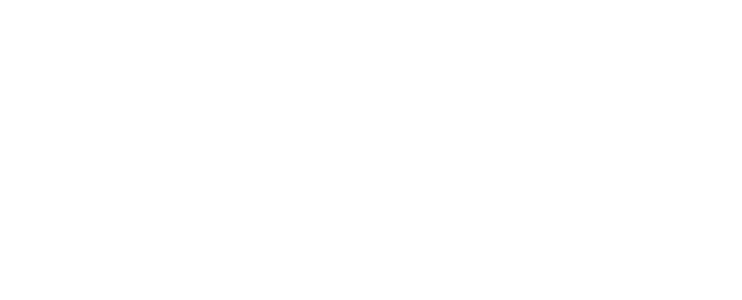
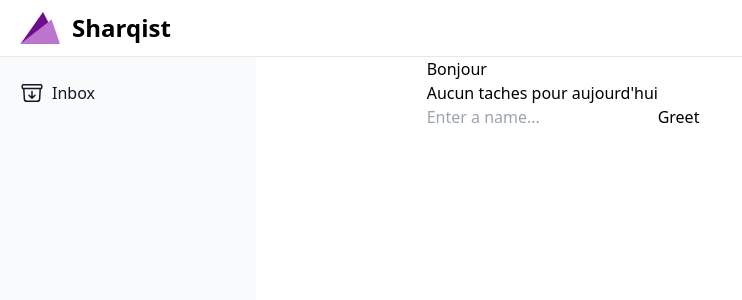
Before and after one commit to Sharqiewicz/Sharqist, a React (Vite) app: page / in a window 1280 px wide. Shown: the top 300 px of the page, without its empty margins (0-742 px from the left). Built offline with nearby package versions, Linux system fonts and the light colour scheme.

Commit message:
implement first templated page

```diff
--- a/src/App.tsx
+++ b/src/App.tsx
@@ -1,7 +1,5 @@
 import { useState } from 'react'
 import { invoke } from '@tauri-apps/api/tauri'
-
-import './index.css'
 
 function App() {
   const [greetMsg, setGreetMsg] = useState('')
--- a/src/main.tsx
+++ b/src/main.tsx
@@ -7,7 +7,6 @@
   RouterProvider,
 } from 'react-router-dom'
 
-import App from './App'
 import './index.css'
 
 import { PATHS } from './router/paths'
--- a/src/pages/InboxPage/InboxPage.tsx
+++ b/src/pages/InboxPage/InboxPage.tsx
@@ -1,3 +1,10 @@
+import { MainTemplate } from '../../templates/MainTemplate'
+import { InboxView } from '../../views/InboxView/InboxView'
+
 export default function InboxPage() {
-  return <div></div>
+  return (
+    <MainTemplate>
+      <InboxView />
+    </MainTemplate>
+  )
 }
--- a/src/templates/MainTemplate.tsx
+++ b/src/templates/MainTemplate.tsx
@@ -1,9 +1,12 @@
+import { FC, ReactNode } from 'react'
 import { Sidebar } from '../components/Sidebar/Sidebar'
 import { Navbar } from '../components/Navbar/Navbar'
 
-import './index.css'
+interface MainTemplateProps {
+  children: ReactNode
+}
 
-function MainTemplate() {
+const MainTemplate: FC<MainTemplateProps> = ({ children }) => {
   return (
     <div>
       <Navbar />
@@ -12,7 +15,7 @@
           <Sidebar />
         </div>
 
-        <main className='basis-2/3'></main>
+        <main className='basis-2/3'>{children}</main>
       </div>
     </div>
   )
```
